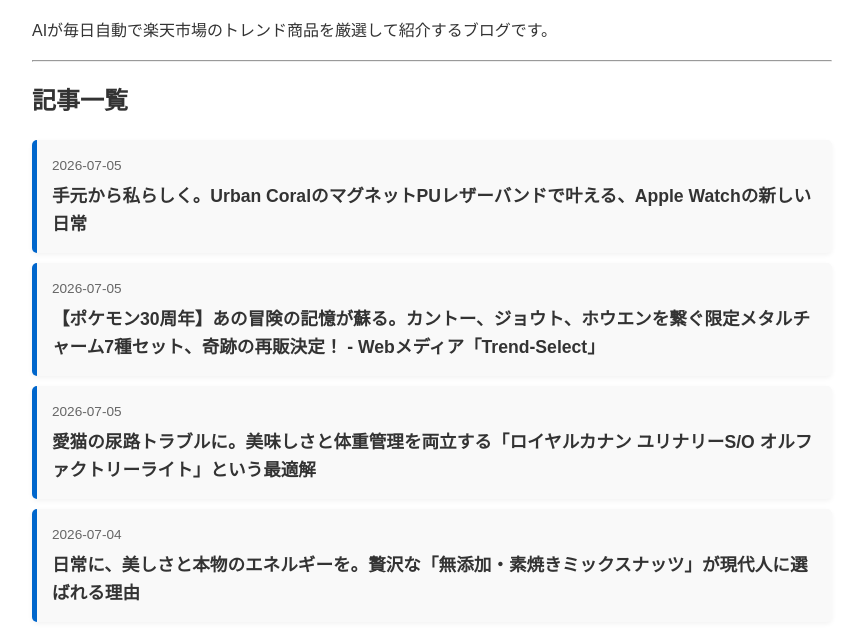
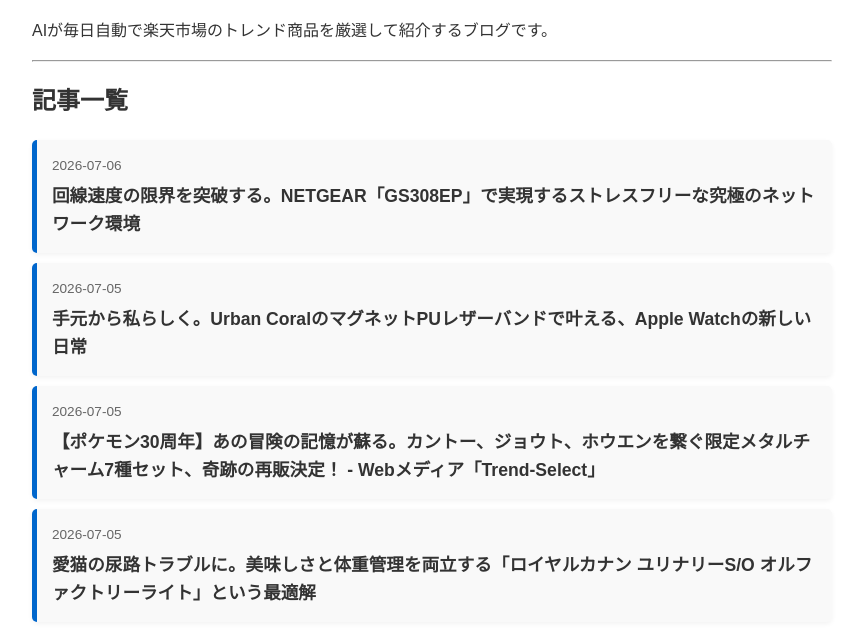
Before and after one commit to affi-gemi/my-auto-blog, a plain HTML site: page index.html in a window 1280 px wide. Shown: the part 109-738 px from the top of the page, without its empty margins (208-1071 px from the left). Drawn offline with Linux system fonts and the light colour scheme.

Commit message:
Auto-post: index.html

```diff
--- a/index.html
+++ b/index.html
@@ -20,6 +20,10 @@
     <hr>
     <h2>記事一覧</h2>
     <ul>
+        <li>
+            <span class="date">2026-07-06</span>
+            <a href="posts/article_20260706_0.html">回線速度の限界を突破する。NETGEAR「GS308EP」で実現するストレスフリーな究極のネットワーク環境</a>
+        </li>
         <li>
             <span class="date">2026-07-05</span>
             <a href="posts/article_20260705_2.html">手元から私らしく。Urban CoralのマグネットPUレザーバンドで叶える、Apple Watchの新しい日常</a>
```
